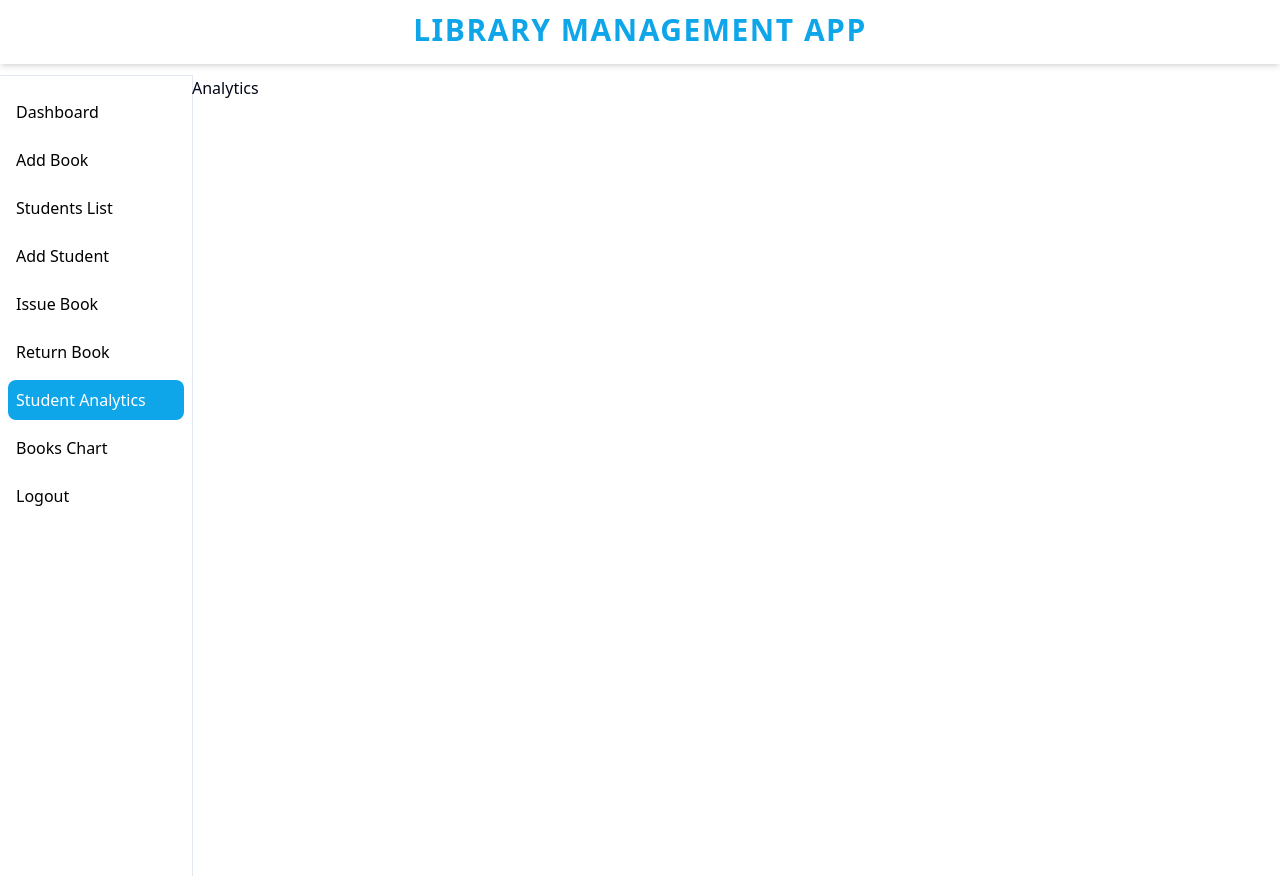
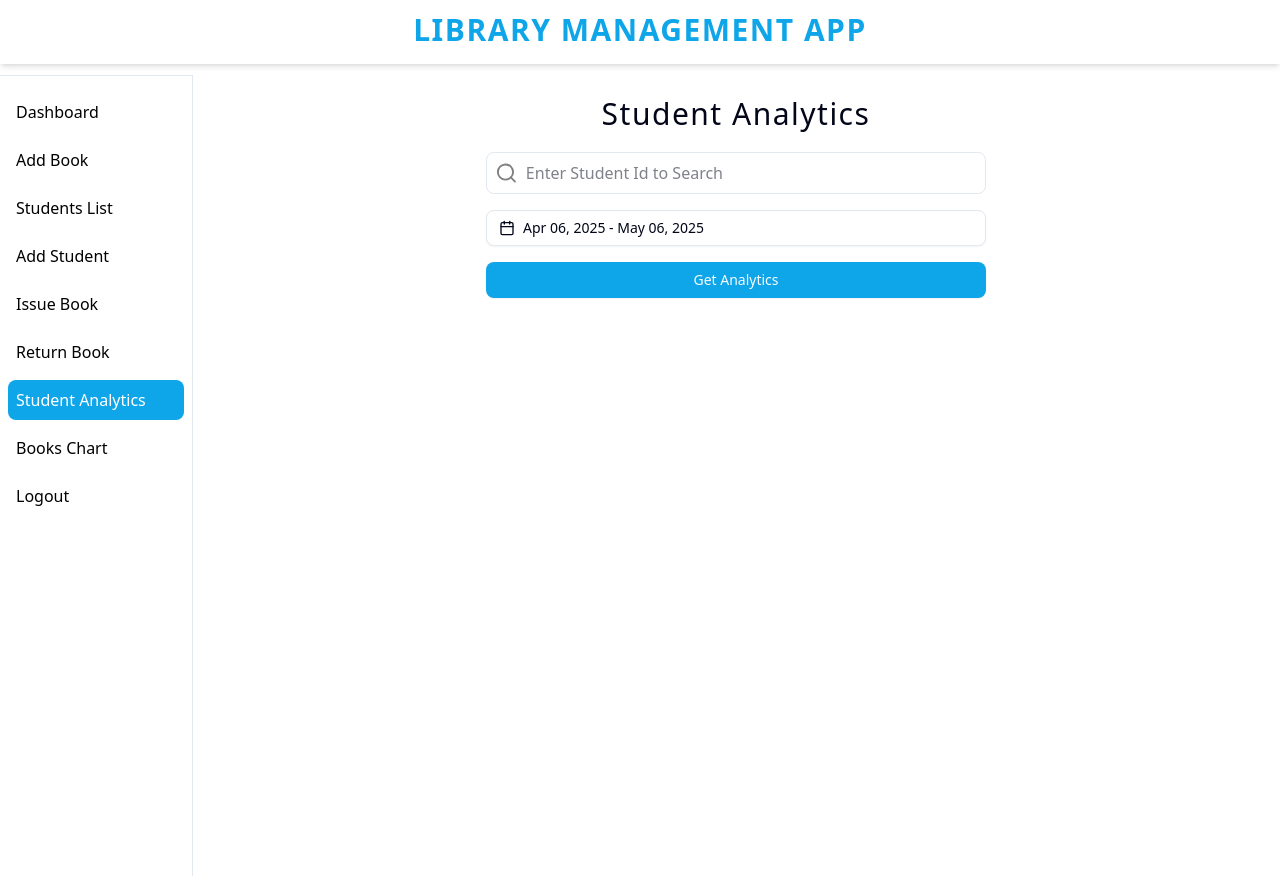
Before and after one commit to sharath-io/library-management-app, a React (Vite) app: page /analytics in a window 1280 px wide. Built offline with nearby package versions, Linux system fonts and the light colour scheme; no server answers; what ag-grid-community would draw is missing.

Commit message:
feat:build student analytics to display books issued to students within selected days

```diff
--- a/package.json
+++ b/package.json
@@ -13,8 +13,8 @@
     "@hookform/resolvers": "^5.0.1",
     "@radix-ui/react-dialog": "^1.1.14",
     "@radix-ui/react-label": "^2.1.6",
-    "@radix-ui/react-popover": "^1.1.13",
-    "@radix-ui/react-slot": "^1.2.2",
+    "@radix-ui/react-popover": "^1.1.14",
+    "@radix-ui/react-slot": "^1.2.3",
     "@supabase/supabase-js": "^2.49.4",
     "@tailwindcss/vite": "^4.1.5",
     "@tanstack/react-query": "^5.75.5",
@@ -23,9 +23,11 @@
     "class-variance-authority": "^0.7.1",
     "clsx": "^2.1.1",
     "cmdk": "^1.1.1",
+    "date-fns": "^4.1.0",
     "lucide-react": "^0.507.0",
     "next-themes": "^0.4.6",
     "react": "^19.1.0",
+    "react-day-picker": "^8.10.1",
     "react-dom": "^19.1.0",
     "react-hook-form": "^7.56.3",
     "react-router-dom": "^7.5.3",
--- a/src/api/studentBooksApi.js
+++ b/src/api/studentBooksApi.js
@@ -1,4 +1,5 @@
 import supabase from "@/utils/supabase";
+import { data } from "react-router-dom";
 
 export const issueBook = async ({ book_id, student_id }) => {
   const { data, error } = await supabase
@@ -62,3 +63,57 @@ export const getBooksByStudentId= async (studentId) => {
   }
   return books;
 };
+
+
+export const getAnalyticsByStudentId= async({studentId,date}) =>{
+  // extract books by studentId
+  console.log('start nw api', studentId)
+
+  const { data, error:analyticsError} = await supabase
+    .from("student_books")
+    .select("book_id, student_id")
+    .eq("student_id", studentId)
+    .gte("created_at",date.from.toISOString())
+    .lte("created_at", date.to.toISOString())
+
+    if (analyticsError) {
+    throw new Error(
+      "Error while getting analytics data. Try again later"
+    );
+  }
+
+  if(data?.length===0){
+    throw new Error(" No issued books found with provided data")
+  }
+
+  const bookIds = data.map(item => item.book_id);
+
+const {data:books, error:booksError } = await supabase
+    .from("books")
+    .select("*, student_books(created_at)")
+    .in("id",bookIds )
+
+    if (booksError) {
+    throw new Error(
+      "Error while getting analytics books data of student. Try again later"
+    );
+  }
+
+
+    const {data:student, error:studentError } = await supabase
+    .from("students")
+    .select("*")
+    .eq("id", studentId)
+    .maybeSingle();
+
+    if (studentError) {
+    throw new Error(
+      "Error while getting analytics data of student. Try again later"
+    );
+  }
+
+
+    console.log('finally', {books, student})
+    return {books, student};
+
+}
--- a/src/components/custom/analytics/Analytics.jsx
+++ b/src/components/custom/analytics/Analytics.jsx
@@ -1,9 +1,113 @@
-import React from 'react'
+import { Search } from "lucide-react";
+import React, { useState } from "react";
+import DatePicker from "../datePicker/DatePicker";
+import { Button } from "@/components/ui/button";
+import { subMonths } from "date-fns";
+import { getAnalyticsByStudentId } from "@/api/studentBooksApi";
+import { useMutation } from "@tanstack/react-query";
+import { toast } from "sonner";
+import { AgGridReact } from "ag-grid-react";
+import { getFormattedDate } from "@/utils/functions";
+
+const colDefs = [
+    { field: "name" },
+    { field: "created_at", headerName:"Issued Date", cellRenderer:(params)=> getFormattedDate(params.data.student_books[0]?.created_at)  },
+    { field: "author" },
+    { field: "publisher" },
+    { field: "isbn", headerName:"ISBN"}
+  ];
 
 const Analytics = () => {
+  const [studentId, setStudentId] = useState("");
+  const [date, setDate] = useState({
+    from: subMonths(new Date(), 1),
+    to: new Date(),
+  });
+
+  const updateDate = (date) => setDate(date);
+
+  const { data, isPending, mutate } = useMutation({
+    mutationKey: ["analytics"],
+    mutationFn: getAnalyticsByStudentId,
+    onError: (error) => toast(`❌ ${error.message}`),
+  });
+
+  const handleSubmit = (event) => {
+    event.preventDefault();
+    console.log("submitted from event", event);
+    if (studentId && date.from && date.to) {
+      mutate({
+        studentId: studentId.split("STU")[1],
+        date,
+      });
+    } else toast("❌ Select studentId and date");
+  };
+
+  // initially data doesn't exist
+  // we are assigning it to {} empty object
+  // destructuring to empty object => doesn't give errors
+  const {
+    id,
+    first_name,
+    middle_name,
+    last_name,
+    class: student_class,
+  } = data?.student || {};
   return (
-    <div>Analytics</div>
-  )
-}
+    <div>
+      <h2 className="text-center text-3xl my-5 tracking-wider">
+        Student Analytics
+      </h2>
+      <form
+        className="flex flex-col gap-4 justify-center items-center-safe w-[500px] mx-auto my-5"
+        onSubmit={handleSubmit}
+      >
+        <div className="border flex p-2 rounded-md w-full">
+          <Search color="gray" />
+          <input
+            type="text"
+            className="pl-2 outline-none w-[100%]"
+            placeholder="Enter Student Id to Search"
+            onChange={(e) => setStudentId(e.target.value)}
+          />
+        </div>
 
-export default Analytics
+        <DatePicker date={date} updateDate={updateDate} />
+        <Button type="submit" className="w-full cursor-pointer p-4">
+          Get Analytics
+        </Button>
+        {isPending && (
+          <p className="text-center text-xl tracking-wider">Loading.....</p>
+        )}
+      </form>
+      {data?.books?.length > 0  && (
+        <div className="mx-auto w-[80%] mt-5">
+
+          <div>
+            <strong>Student Full Name : </strong>
+            {first_name} {middle_name} {last_name}
+          </div>
+          <div>
+            <strong>Student Class : </strong>
+            {student_class}
+          </div>
+          <div>
+            <strong>Student Id : </strong>
+            {`STU${id}`}
+          </div>
+          <div style={{ height: 500, margin:'2rem 0' }}>
+                  <AgGridReact
+                    rowData={data.books}
+                    columnDefs={colDefs}
+                    pagination={true}
+                  />
+                </div>
+
+        </div>
+
+      )}
+    </div>
+  );
+};
+
+export default Analytics;
--- /dev/null
+++ b/src/components/custom/datePicker/DatePicker.jsx
@@ -0,0 +1,55 @@
+import * as React from "react";
+import { addDays, format } from "date-fns";
+import { Calendar as CalendarIcon } from "lucide-react";
+
+import { cn } from "@/lib/utils";
+import { Button } from "@/components/ui/button";
+import { Calendar } from "@/components/ui/calendar";
+import {
+  Popover,
+  PopoverContent,
+  PopoverTrigger,
+} from "@/components/ui/popover";
+
+const DatePicker = ({ date, updateDate }) => {
+  return (
+    <Popover>
+      <PopoverTrigger asChild>
+        <Button
+          id="date"
+          variant={"outline"}
+          className={cn(
+            "w-[500px] justify-start text-left font-normal",
+            !date && "text-muted-foreground"
+          )}
+        >
+          <CalendarIcon />
+          {date?.from ? (
+            date.to ? (
+              <>
+                {format(date.from, "LLL dd, y")} -{" "}
+                {format(date.to, "LLL dd, y")}
+              </>
+            ) : (
+              format(date.from, "LLL dd, y")
+            )
+          ) : (
+            <span>Pick a date</span>
+          )}
+        </Button>
+      </PopoverTrigger>
+      <PopoverContent className="w-auto p-0" align="start">
+        <Calendar
+          initialFocus
+          mode="range"
+          defaultMonth={date?.from}
+          selected={date}
+          onSelect={updateDate}
+          numberOfMonths={2}
+        />
+      </PopoverContent>
+    </Popover>
+  );
+};
+
+export default DatePicker;
--- a/src/components/custom/students-list/StudentsList.jsx
+++ b/src/components/custom/students-list/StudentsList.jsx
@@ -28,14 +28,20 @@ const StudentsList = () => {
   });
 
   const colDefs = useRef([
-    { field: "first_name" },
+    { field: "first_name",maxWidth: 130  },
     {
       field: "middle_name",
+      maxWidth: 130,
       cellRenderer: (params) => {
         return params.data.middle_name || <span>&mdash;</span>;
       },
     },
-    { field: "last_name", maxWidth: 100 },
+    { field: "last_name", maxWidth: 130 },
+    {
+      field: "studentId",
+      cellRenderer: (params) => <span>{`STU${params.data.id}`}</span>,
+      maxWidth: 120,
+    },
     { field: "class", maxWidth: 100 },
     { field: "address", maxWidth: 100 },
     { field: "city", maxWidth: 100 },
@@ -44,7 +50,7 @@ const StudentsList = () => {
     { field: "phone", maxWidth: 150 },
     {
       field: "edit",
-      maxWidth: 100,
+      maxWidth: 70,
       cellRenderer: (params) => (
         <div
           className="py-2 cursor-pointer"
@@ -56,7 +62,7 @@ const StudentsList = () => {
     },
     {
       field: "delete",
-      maxWidth: 100,
+      maxWidth: 80,
       cellRenderer: (params) => (
         <div
           className="py-2 cursor-pointer"
--- /dev/null
+++ b/src/components/ui/calendar.jsx
@@ -0,0 +1,72 @@
+import * as React from "react"
+import { ChevronLeft, ChevronRight } from "lucide-react"
+import { DayPicker } from "react-day-picker"
+
+import { cn } from "@/lib/utils"
+import { buttonVariants } from "@/components/ui/button"
+
+function Calendar({
+  className,
+  classNames,
+  showOutsideDays = true,
+  ...props
+}) {
+  return (
+    (<DayPicker
+      showOutsideDays={showOutsideDays}
+      className={cn("p-3", className)}
+      classNames={{
+        months: "flex flex-col sm:flex-row gap-2",
+        month: "flex flex-col gap-4",
+        caption: "flex justify-center pt-1 relative items-center w-full",
+        caption_label: "text-sm font-medium",
+        nav: "flex items-center gap-1",
+        nav_button: cn(
+          buttonVariants({ variant: "outline" }),
+          "size-7 bg-transparent p-0 opacity-50 hover:opacity-100"
+        ),
+        nav_button_previous: "absolute left-1",
+        nav_button_next: "absolute right-1",
+        table: "w-full border-collapse space-x-1",
+        head_row: "flex",
+        head_cell:
+          "text-muted-foreground rounded-md w-8 font-normal text-[0.8rem]",
+        row: "flex w-full mt-2",
+        cell: cn(
+          "relative p-0 text-center text-sm focus-within:relative focus-within:z-20 [&:has([aria-selected])]:bg-accent [&:has([aria-selected].day-range-end)]:rounded-r-md",
+          props.mode === "range"
+            ? "[&:has(>.day-range-end)]:rounded-r-md [&:has(>.day-range-start)]:rounded-l-md first:[&:has([aria-selected])]:rounded-l-md last:[&:has([aria-selected])]:rounded-r-md"
+            : "[&:has([aria-selected])]:rounded-md"
+        ),
+        day: cn(
+          buttonVariants({ variant: "ghost" }),
+          "size-8 p-0 font-normal aria-selected:opacity-100"
+        ),
+        day_range_start:
+          "day-range-start aria-selected:bg-primary aria-selected:text-primary-foreground",
+        day_range_end:
+          "day-range-end aria-selected:bg-primary aria-selected:text-primary-foreground",
+        day_selected:
+          "bg-primary text-primary-foreground hover:bg-primary hover:text-primary-foreground focus:bg-primary focus:text-primary-foreground",
+        day_today: "bg-accent text-accent-foreground",
+        day_outside:
+          "day-outside text-muted-foreground aria-selected:text-muted-foreground",
+        day_disabled: "text-muted-foreground opacity-50",
+        day_range_middle:
+          "aria-selected:bg-accent aria-selected:text-accent-foreground",
+        day_hidden: "invisible",
+        ...classNames,
+      }}
+      components={{
+        IconLeft: ({ className, ...props }) => (
+          <ChevronLeft className={cn("size-4", className)} {...props} />
+        ),
+        IconRight: ({ className, ...props }) => (
+          <ChevronRight className={cn("size-4", className)} {...props} />
+        ),
+      }}
+      {...props} />)
+  );
+}
+
+export { Calendar }
```
Also changed, not shown: 1 other file (tests, documents, lock files or other folders).
